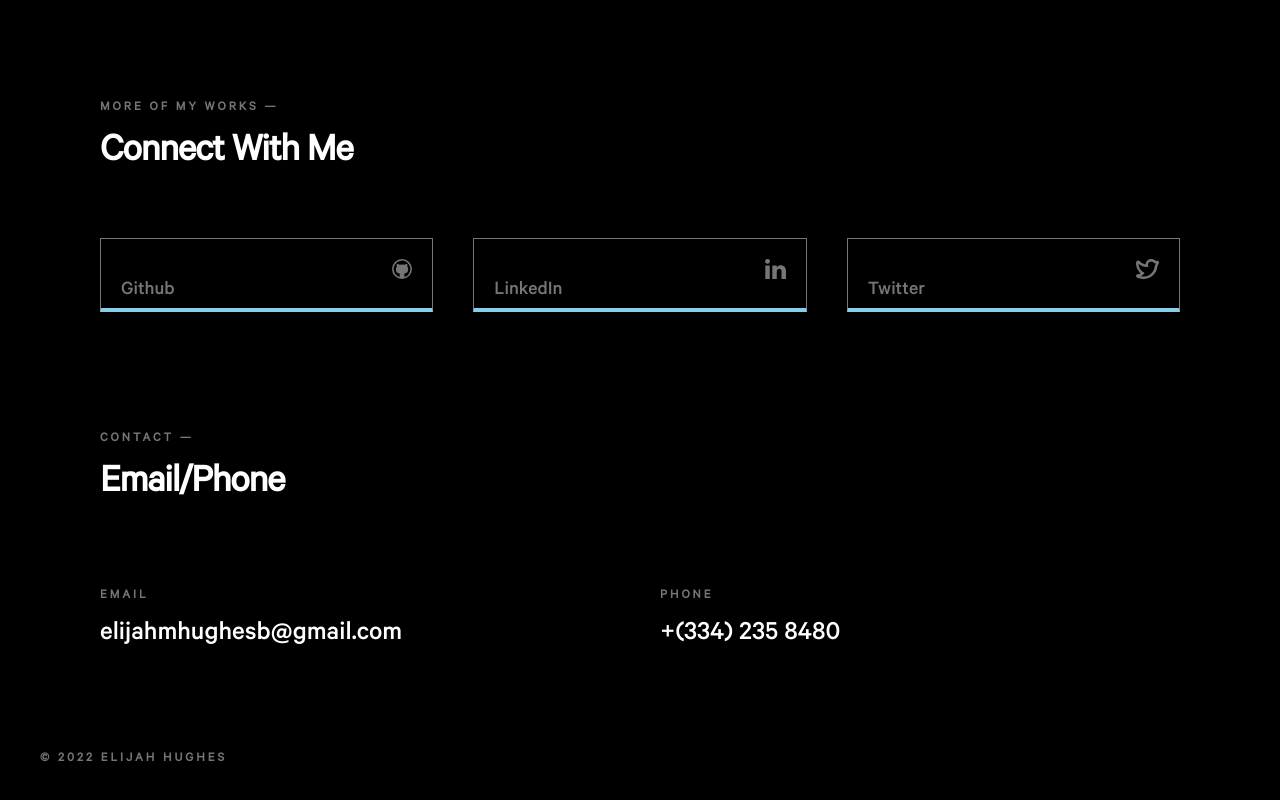
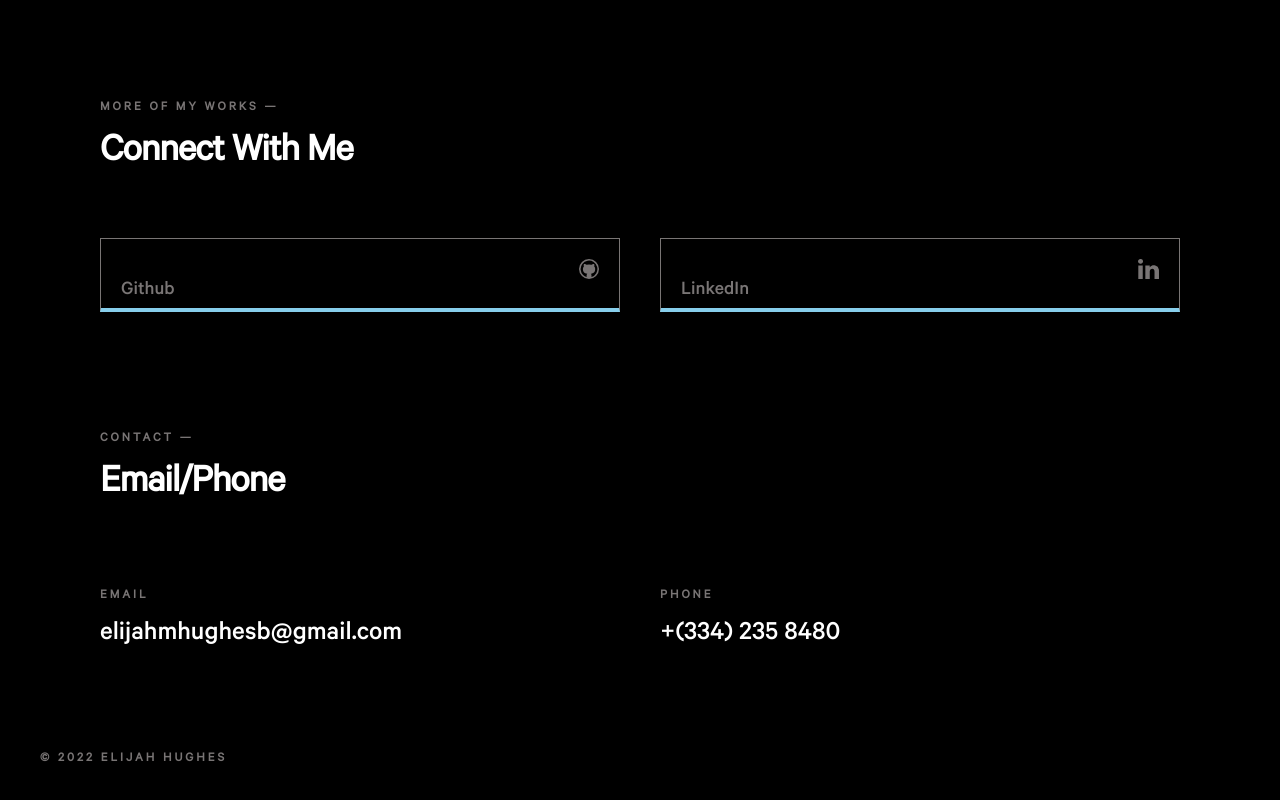
Before and after one commit to elijah-dev-co/elijah-dev-co.github.io, a plain HTML site: page Website/dist/index.html in a window 1280 px wide. Shown: the part 1366-2166 px from the top of the page. Drawn offline with nearby package versions, Linux system fonts and the light colour scheme; files whose address does not match are found by name.

Commit message:
Update index.html

```diff
--- a/Website/dist/index.html
+++ b/Website/dist/index.html
@@ -95,7 +95,6 @@
                   <div class="web-box__wrapper">
                      <div class="web-box"> <a href="https://github.com/elijah-dev-co" target="_blank" rel="noopener noreferrer"><img src="github-web.07161e96.svg" alt="github">github</a> </div>
                      <div class="web-box"> <a href="https://www.linkedin.com/in/elijah-hughes-0480b0216/" target="_blank" rel="noopener noreferrer"><img src="linkedin.5f3fc4ea.svg" alt="linkedin">linkedIn</a> </div>
-                     <div class="web-box"> <a href="https://twitter.com/eazy_twt" target="_blank" rel="noopener noreferrer"><img src="twitter.581e1f11.svg" alt="twitter">twitter</a> </div>
                   </div>
                </section>
                <section id="contact" class="contact">
```
